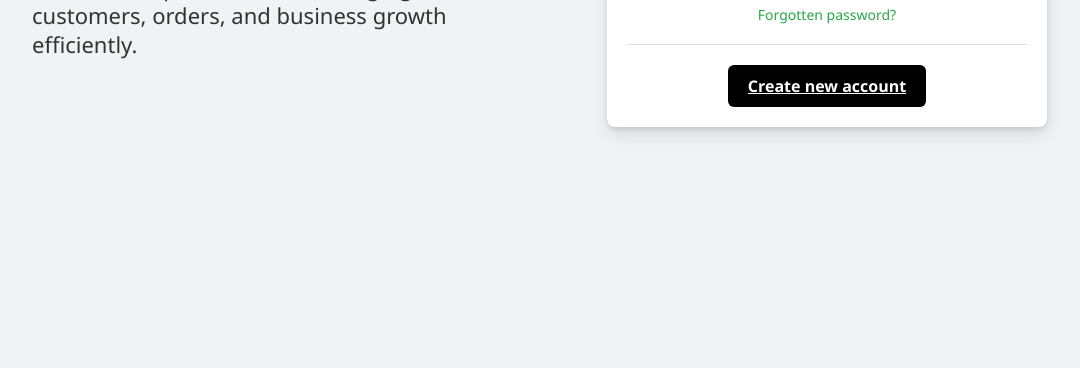
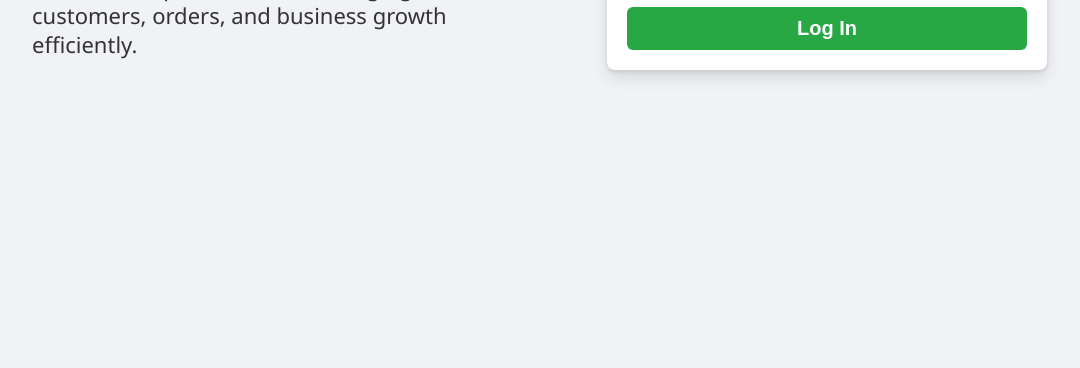
Before and after one commit to raushan3405/my-coolify-app, a website: page public/login.html in a window 1280 px wide. Shown: the part 432-800 px from the top of the page, without its empty margins (108-1188 px from the left). Drawn offline with Linux system fonts and the light colour scheme.

Commit message:
Update login.html

```diff
--- a/public/login.html
+++ b/public/login.html
@@ -24,9 +24,6 @@
                     </div>
                     <button type="submit" class="btn login-btn">Log In</button>
                 </form>
-                <a href="/forgot-password.html" class="forgot-password-link">Forgotten password?</a>
-                <hr class="login-divider">
-                <a href="/new-account.html" class="btn create-account-btn">Create new account</a>
             </div>
         </div>
     </div>
```
